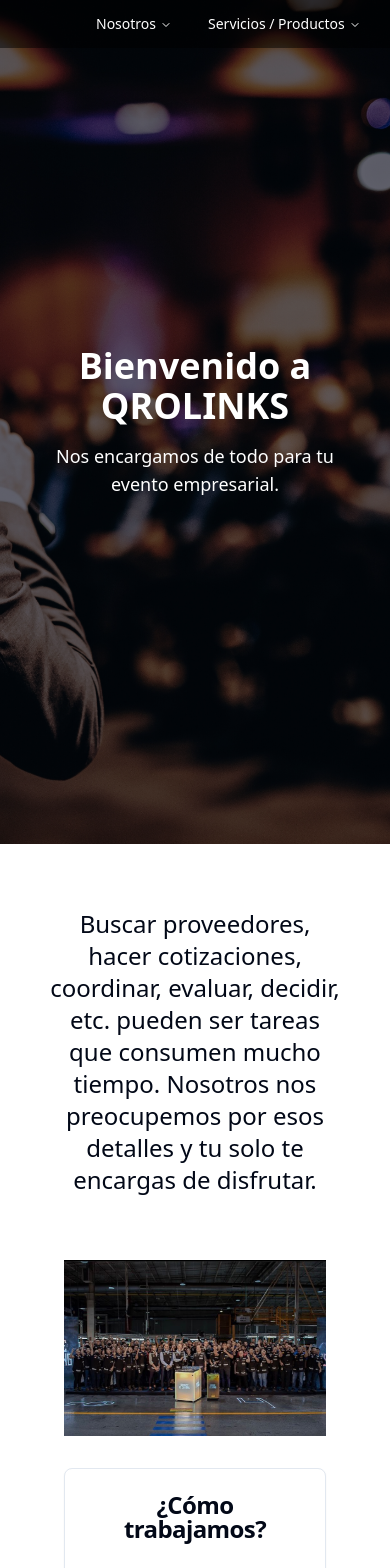
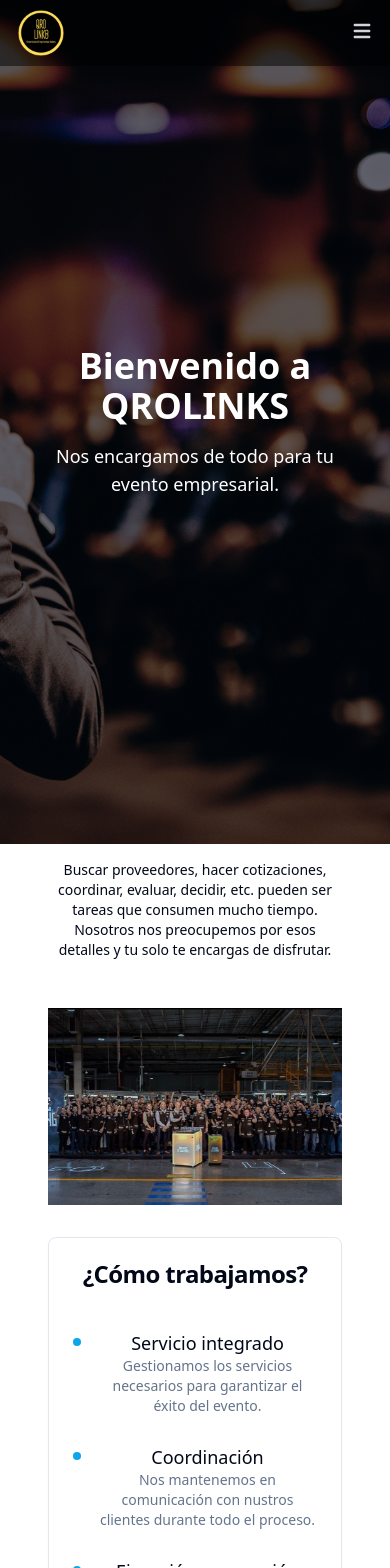
Before and after one commit to omar369/qrolinks-lp, a Next.js app: page / in a window 390 px wide. Shown: the top 1568 px of the page. Built offline with nearby package versions, Linux system fonts and the light colour scheme.

Commit message:
ajustes de m y p responsive design

```diff
--- a/src/app/globals.css
+++ b/src/app/globals.css
@@ -75,3 +75,11 @@
     @apply h-full m-0 p-0;
   }
 }
+
+@media (max-width: 640px) {
+  @layer base {
+    body {
+      @apply text-sm;
+    }
+  }
+}
--- a/src/app/page.tsx
+++ b/src/app/page.tsx
@@ -38,17 +38,17 @@
             </div>
           </div>
         </Parallax>
-        <section className="py-6 bg-white text-center" id="nosotros">
-          <div className="container mx-auto py-6" data-aos="fade-up">
-            <div className="flex justify-center p-4">
-              <h3 className="text-2xl md:text-2xl mb-4">
+        <section className="bg-white text-center" id="nosotros">
+          <div className="container" data-aos="fade-up">
+            <div className="flex justify-center p-4 mx-2 md:mx-10">
+              <h3 className="text-md md:text-2xl sm:text-2xl mb-4">
                 Buscar proveedores, hacer cotizaciones, coordinar, evaluar,
                 decidir, etc. pueden ser tareas que consumen mucho tiempo.
                 Nosotros nos preocupemos por esos detalles y tu solo te encargas
                 de disfrutar.
               </h3>
             </div>
-            <div className="flex flex-col lg:flex-row p-4">
+            <div className="flex flex-col lg:flex-row xs:p-1 xs:mx-1 sm:p-3 sm:mx-3 md:p-6 md:mx-6 lg:p-10 lg:mx-10">
               <div
                 className="lg:order-2 lg:w-1/2 flex justify-center p-4"
                 data-aos="fade-left"
@@ -72,7 +72,10 @@
             </div>
           </div>
         </section>
-        <section className="px-20 bg-gray-100 text-center p-12" id="servicios">
+        <section
+          className="px-2 sm:px-10 lg:px-20 bg-gray-100 text-center p-10"
+          id="servicios"
+        >
           <h2 className="text-2xl md:text-4xl font-bold mb-4">
             SERVICIOS Y PRODUCTOS
           </h2>
@@ -80,7 +83,7 @@
             Algunos ejemplos de eventos y los productos que te sugerimos para
             cada uno.
           </p>
-          <div className="grid grid-cols-3 gap-6 justify-center items-center p-10 mx-10">
+          <div className="grid grid-cols-3 gap-6 justify-center items-center p-3 mx-3 sm:p-6 sm:mx-6 md:p-15 md:mx-15 lg:p-20 lg:mx-20">
             <CardService
               icon={'tema'}
               title={'Temáticas'}
@@ -88,7 +91,7 @@
             />
             <CardService
               icon={'igna'}
-              title={'Ignauguraciones / Activaciones'}
+              title={'Ignauguraciones'}
               description={'...'}
             />
             <CardService
@@ -113,22 +116,21 @@
             />
             <CardService
               icon={'fam'}
-              title={'Eventos Familiares'}
+              title={'Familiares'}
               description={'...'}
             />
             <CardService
               icon={'sports'}
-              title={'Eventos Deportivos'}
+              title={'Deportivos'}
               description={'...'}
             />
-            <CardService
-              icon={'party'}
-              title={'La Pura Fiesta'}
-              description={'...'}
-            />
+            <CardService icon={'party'} title={'Fiestas'} description={'...'} />
           </div>
         </section>
-        <section className="px-20 bg-gray-100 text-center p-12" id="clientes">
+        <section
+          className="m-0 px-0 lg:py-10 bg-gray-100 text-center"
+          id="clientes"
+        >
           <h2 className="text-2xl md:text-4xl font-bold mb-4">
             Nuestros Clientes
           </h2>
@@ -137,7 +139,7 @@
             fuera de tu empresa.
           </p>
           {/* SCROLL HORIZONTAL DE MARCAS Y RESTAURANTES */}
-          <div className="container mx-auto py-12">
+          <div className="container mx-0 px-0">
             <Carousel images={imagesCarousel} />
           </div>
           <h2 className="text-2xl md:text-4xl font-bold mb-4" id="galeria">
@@ -145,7 +147,10 @@
           </h2>
           <Gallery />
         </section>
-        <section className="px-20 bg-gray-900 text-center p-12" id="contacto">
+        <section
+          className="mx-2 p-3 lg:mx-30 lg:py-30 bg-gray-900 text-center"
+          id="contacto"
+        >
           <div className="mb-12">
             <h2 className="text-2xl font-bold text-center mb-4 text-white">
               Contáctanos
--- a/src/components/card-aboutUs.tsx
+++ b/src/components/card-aboutUs.tsx
@@ -27,7 +27,6 @@
       'Contamos con personal que pueda auxiliar a nuestros clientes antes y durante el evento.',
   },
 ];
-
 type CardProps = React.ComponentProps<typeof Card>;
 
 export function CardAbout({ className, ...props }: CardProps) {
@@ -41,11 +40,11 @@
           {puntos.map((punto, index) => (
             <div
               key={index}
-              className="mb-4 grid grid-cols-[25px_1fr] items-start pb-4 last:mb-0 last:pb-0"
+              className="mb-4 grid grid-cols-[25px_1fr] items-start pb-4 last:mb-0 last:pb-0 sm:grid-cols-[25px_1fr_sm]"
             >
               <span className="flex h-2 w-2 translate-y-1 rounded-full bg-sky-500" />
               <div className="space-y-1">
-                <p className="text-md font-medium leading-none">
+                <p className="text-lg font-medium leading-none">
                   {punto.title}
                 </p>
                 <p className="text-md text-muted-foreground">
@@ -55,7 +54,7 @@
             </div>
           ))}
         </div>
-        <div className=" flex items-center space-x-4 p-4">
+        <div className="flex items-center space-x-4 p-4">
           <div className="flex-1 space-y-1">
             <p className="text-lg leading-none italic">
               En Qrolinks, nos preocupamos por cada detalle e integramos una
--- a/src/components/carousel-brands.tsx
+++ b/src/components/carousel-brands.tsx
@@ -28,12 +28,14 @@
 
     return () => ctx.revert();
   }, [images]);
-
   return (
     <div className="relative w-full h-40 overflow-hidden" ref={carouselRef}>
       <div className="flex space-x-4 w-max">
         {images.map((image, index) => (
-          <div key={index} className="flex-none w-96 h-40 carousel-item">
+          <div
+            key={index}
+            className="flex-none w-96 sm:w-80 md:w-96 lg:w-96 h-40 carousel-item"
+          >
             <Image
               src={image}
               alt={`Image ${index}`}
--- a/src/components/galeria.tsx
+++ b/src/components/galeria.tsx
@@ -29,11 +29,11 @@
 
 const Gallery: React.FC = () => {
   return (
-    <div className="grid grid-cols-3 gap-4 p-4 mx-20">
+    <div className="grid grid-cols-1 sm:grid-cols-2 md:grid-cols-3 gap-4 p-4 mx-4 sm:mx-8 md:mx-20">
       {images.map((image, index) => (
         <div
           key={index}
-          className={`relative w-full h-48 ${image.className} overflow-hidden transform transition-transform duration-500 hover:scale-105`}
+          className={`relative w-full h-48 sm:h-64 md:h-80 ${image.className} overflow-hidden transform transition-transform duration-500 hover:scale-105`}
         >
           <Image
             src={image.src}
--- a/src/components/main-nav.tsx
+++ b/src/components/main-nav.tsx
@@ -1,13 +1,19 @@
+'use client';
+
 import { FaFacebook, FaInstagram, FaWhatsapp } from 'react-icons/fa';
 import { NavMenu } from './nav-menu';
 import Image from 'next/image';
 import logo from '../../public/images/logo1.png';
 import Link from 'next/link';
+import { useState } from 'react';
+import { HiMenu, HiX } from 'react-icons/hi'; // Importamos los íconos de hamburguesa y cerrar
 
 const MainNav: React.FC = () => {
+  const [isOpen, setIsOpen] = useState(false);
+
   return (
-    <nav className="fixed top-0 left-0 right-0 z-10 flex items-center justify-between bg-black bg-opacity-50 text-white px-10 py-1">
-      <div className="flex items-center px-10">
+    <nav className="fixed top-0 left-0 right-0 z-10 flex flex-col sm:flex-row items-center justify-between bg-black bg-opacity-50 text-gray-300 px-4 sm:px-10 py-2 sm:py-1">
+      <div className="flex items-center justify-between w-full sm:w-auto">
         <Link href="/">
           <Image
             src={logo}
@@ -16,12 +22,26 @@
             height={logo.height / 3}
           />
         </Link>
+        <div className="sm:hidden">
+          <button
+            onClick={() => setIsOpen(!isOpen)}
+            className="text-2xl focus:outline-none"
+          >
+            {isOpen ? <HiX /> : <HiMenu />}
+          </button>
+        </div>
+      </div>
+      <div
+        className={`sm:flex ${
+          isOpen ? 'flex' : 'hidden'
+        } flex-col sm:flex-row items-center px-4 sm:px-10 mt-2 sm:mt-0`}
+      >
         <NavMenu />
-      </div>
-      <div className="flex items-center px-10">
-        <FaFacebook className="mr-3 text-2xl" />
-        <FaInstagram className="mr-3 text-2xl" />
-        <FaWhatsapp className="mr-3 text-2xl" />
+        <div className="flex items-center mt-2 sm:mt-0 ">
+          <FaFacebook className="mr-3 text-lg" />
+          <FaInstagram className="mr-3 text-lg" />
+          <FaWhatsapp className="mr-3 text-lg" />
+        </div>
       </div>
     </nav>
   );
--- a/src/components/nav-menu.tsx
+++ b/src/components/nav-menu.tsx
@@ -2,7 +2,6 @@
 
 import * as React from 'react';
 import Link from 'next/link';
-
 import { cn } from '@/lib/utils';
 import {
   NavigationMenu,
@@ -15,42 +14,7 @@
 } from '@/components/ui/navigation-menu';
 
 const components: { title: string; href: string; description: string }[] = [
-  {
-    title: 'Temáticas',
-    href: '#servicios',
-    description:
-      '¡Para festividades o la dinámica que sea! Conseguimos estructuras y adornos patrios, naviseños, dia de muertos, san valentin, casino, etc.',
-  },
-  {
-    title: 'Activaciones',
-    href: '#servicios',
-    description:
-      'Si hay una ignauguración o apertura dentro de la empresa, te conseguimos lo necesario para que darle la importancia que se merece.',
-  },
-  {
-    title: 'Banquetes',
-    href: '#servicios',
-    description:
-      'Contamos con servicios de comida y coctelería dentro y fuera de tu empresa. Trabajamos con restaurantes y bares en la ciudad de Querétaro.',
-  },
-  {
-    title: 'Conferencias',
-    href: '#servicios',
-    description:
-      'Llevamos equipo audiovisual extraordinario para comunicar un mensaje importante a todo tu equipo.',
-  },
-  {
-    title: 'Premiaciones',
-    href: '#servicios',
-    description:
-      'Podemos conseguir desde antes los reconocimientos como trofeos y un gran equipo de audio para anunciarlos.',
-  },
-  {
-    title: 'Eventos Familiares',
-    href: '#servicios',
-    description:
-      'Si requieres de juegos y dinámicas para que las familias se diviertan dentro de tu empresa, también lo podemos hacer realidad.',
-  },
+  // ... (tu lista de componentes)
 ];
 
 export function NavMenu() {
@@ -58,7 +22,7 @@
     <NavigationMenu>
       <NavigationMenuList>
         <NavigationMenuItem>
-          <NavigationMenuTrigger>Nosotros</NavigationMenuTrigger>
+          <NavigationMenuTrigger className="">Nosotros</NavigationMenuTrigger>
           <NavigationMenuContent>
             <ul className="grid gap-3 p-6 md:w-[400px] lg:w-[500px] lg:grid-cols-[.75fr_1fr]">
               <li className="row-span-3">
@@ -90,10 +54,10 @@
             </ul>
           </NavigationMenuContent>
         </NavigationMenuItem>
-        <NavigationMenuItem>
+        {/* <NavigationMenuItem>
           <NavigationMenuTrigger>Servicios / Productos</NavigationMenuTrigger>
           <NavigationMenuContent>
-            <ul className="grid w-[400px] gap-3 p-4 md:w-[500px] md:grid-cols-2 lg:w-[600px] ">
+            <ul className="grid w-[400px] gap-3 p-4 md:w-[500px] md:grid-cols-2 lg:w-[600px] sm:w-[300px]">
               {components.map((component) => (
                 <ListItem
                   key={component.title}
@@ -105,11 +69,18 @@
               ))}
             </ul>
           </NavigationMenuContent>
-        </NavigationMenuItem>
+        </NavigationMenuItem> */}
         <NavigationMenuItem>
           <Link href="#galeria" legacyBehavior passHref>
             <NavigationMenuLink className={navigationMenuTriggerStyle()}>
               Galería
+            </NavigationMenuLink>
+          </Link>
+        </NavigationMenuItem>
+        <NavigationMenuItem>
+          <Link href="#contacto" legacyBehavior passHref>
+            <NavigationMenuLink className={navigationMenuTriggerStyle()}>
+              Contacto
             </NavigationMenuLink>
           </Link>
         </NavigationMenuItem>
--- a/src/components/ui/navigation-menu.tsx
+++ b/src/components/ui/navigation-menu.tsx
@@ -41,7 +41,7 @@
 const NavigationMenuItem = NavigationMenuPrimitive.Item;
 
 const navigationMenuTriggerStyle = cva(
-  'group inline-flex h-10 w-max items-center justify-center rounded-md bg-transparent px-4 py-2 text-sm font-medium transition-colors hover:bg-transparent hover:text-yellow-500 focus:bg-accent focus:text-accent-foreground focus:outline-none disabled:pointer-events-none disabled:opacity-50 data-[active]:bg-accent/50 data-[state=open]:bg-accent/50'
+  'group inline-flex h-10 w-max items-center justify-center rounded-md bg-transparent px-4 py-1 mx-2 text-md font-medium transition-colors hover:bg-transparent hover:text-yellow-500 focus:bg-black/50 focus:text-black/50-foreground focus:outline-none disabled:pointer-events-none disabled:opacity-50 data-[active]:bg-black/50 data-[state=open]:bg-black/50'
 );
 
 const NavigationMenuTrigger = React.forwardRef<
--- a/tailwind.config.ts
+++ b/tailwind.config.ts
@@ -1,80 +1,81 @@
-import type { Config } from "tailwindcss"
+import type { Config } from 'tailwindcss';
 
 const config = {
-  darkMode: ["class"],
+  darkMode: ['class'],
   content: [
     './pages/**/*.{ts,tsx}',
     './components/**/*.{ts,tsx}',
     './app/**/*.{ts,tsx}',
     './src/**/*.{ts,tsx}',
-	],
-  prefix: "",
+  ],
+  prefix: '',
   theme: {
     container: {
       center: true,
-      padding: "2rem",
+      padding: '2rem',
       screens: {
-        "2xl": "1400px",
+        '2xl': '1400px',
       },
     },
     extend: {
       colors: {
-        border: "hsl(var(--border))",
-        input: "hsl(var(--input))",
-        ring: "hsl(var(--ring))",
-        background: "hsl(var(--background))",
-        foreground: "hsl(var(--foreground))",
+        border: 'hsl(var(--border))',
+        input: 'hsl(var(--input))',
+        ring: 'hsl(var(--ring))',
+        background: 'hsl(var(--background))',
+        foreground: 'hsl(var(--foreground))',
         primary: {
-          DEFAULT: "hsl(var(--primary))",
-          foreground: "hsl(var(--primary-foreground))",
+          DEFAULT: 'hsl(var(--primary))',
+          foreground: 'hsl(var(--primary-foreground))',
         },
         secondary: {
-          DEFAULT: "hsl(var(--secondary))",
-          foreground: "hsl(var(--secondary-foreground))",
+          DEFAULT: 'hsl(var(--secondary))',
+          foreground: 'hsl(var(--secondary-foreground))',
         },
         destructive: {
-          DEFAULT: "hsl(var(--destructive))",
-          foreground: "hsl(var(--destructive-foreground))",
+          DEFAULT: 'hsl(var(--destructive))',
+          foreground: 'hsl(var(--destructive-foreground))',
         },
         muted: {
-          DEFAULT: "hsl(var(--muted))",
-          foreground: "hsl(var(--muted-foreground))",
+          DEFAULT: 'hsl(var(--muted))',
+          foreground: 'hsl(var(--muted-foreground))',
         },
         accent: {
-          DEFAULT: "hsl(var(--accent))",
-          foreground: "hsl(var(--accent-foreground))",
+          DEFAULT: 'hsl(var(--accent))',
+          foreground: 'hsl(var(--accent-foreground))',
         },
         popover: {
-          DEFAULT: "hsl(var(--popover))",
-          foreground: "hsl(var(--popover-foreground))",
+          DEFAULT: 'hsl(var(--popover))',
+          foreground: 'hsl(var(--popover-foreground))',
         },
         card: {
-          DEFAULT: "hsl(var(--card))",
-          foreground: "hsl(var(--card-foreground))",
+          DEFAULT: 'hsl(var(--card))',
+          foreground: 'hsl(var(--card-foreground))',
         },
       },
       borderRadius: {
-        lg: "var(--radius)",
-        md: "calc(var(--radius) - 2px)",
-        sm: "calc(var(--radius) - 4px)",
+        lg: 'var(--radius)',
+        md: 'calc(var(--radius) - 2px)',
+        sm: 'calc(var(--radius) - 4px)',
       },
       keyframes: {
-        "accordion-down": {
-          from: { height: "0" },
-          to: { height: "var(--radix-accordion-content-height)" },
+        'accordion-down': {
+          from: { height: '0' },
+          to: { height: 'var(--radix-accordion-content-height)' },
         },
-        "accordion-up": {
-          from: { height: "var(--radix-accordion-content-height)" },
-          to: { height: "0" },
+        'accordion-up': {
+          from: { height: 'var(--radix-accordion-content-height)' },
+          to: { height: '0' },
         },
       },
       animation: {
-        "accordion-down": "accordion-down 0.2s ease-out",
-        "accordion-up": "accordion-up 0.2s ease-out",
+        'accordion-down': 'accordion-down 0.2s ease-out',
+        'accordion-up': 'accordion-up 0.2s ease-out',
       },
+      display: ['responsive', 'group-hover', 'group-focus'],
     },
   },
-  plugins: [require("tailwindcss-animate")],
-} satisfies Config
+  plugins: [require('tailwindcss-animate')],
+} satisfies Config;
 
-export default config
+export default config;
```
Also changed, not shown: src/components/card-service.tsx (+3 -4 lines), src/components/contac-form.tsx (+5 -5 lines).
